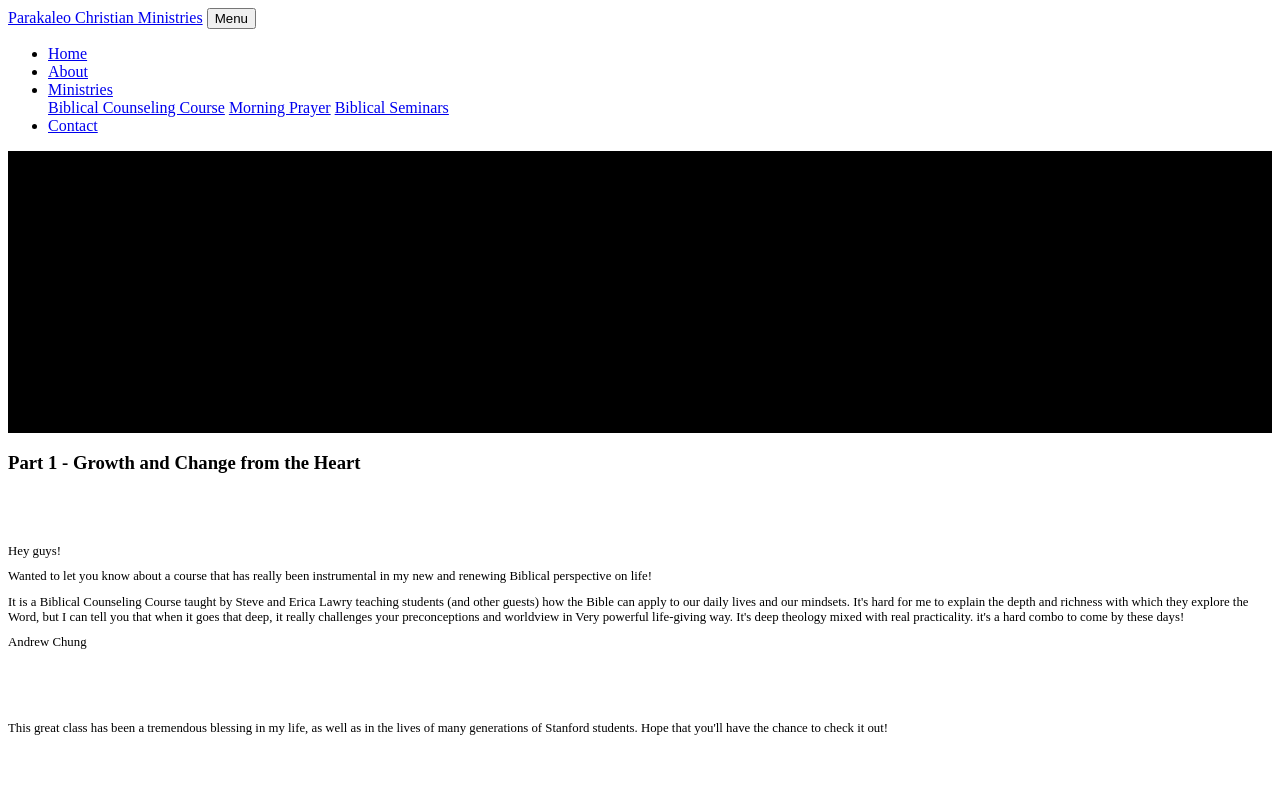
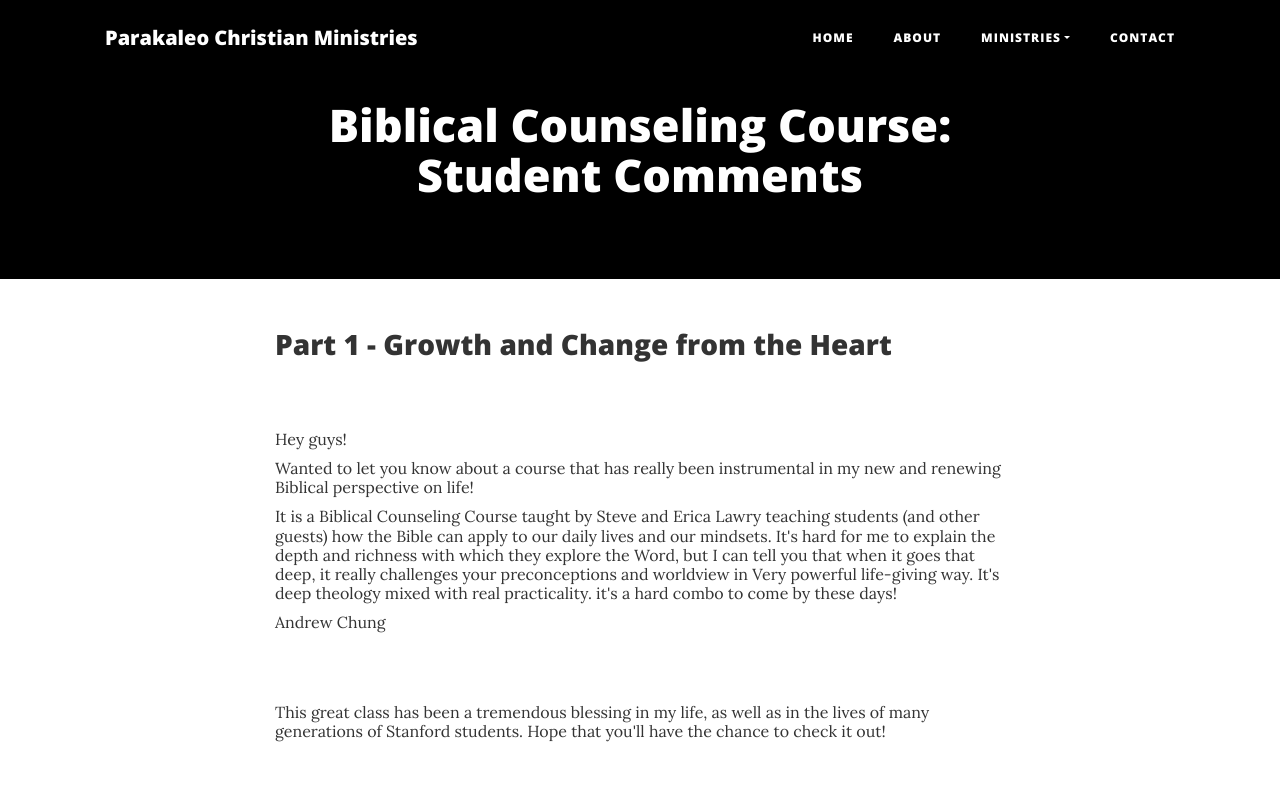
Before and after one commit to parakaleo/stanford-homepage, a website: page comments/part1.html in a window 1280 px wide. Shown: the top 800 px of the page. Drawn offline with nearby package versions, Linux system fonts and the light colour scheme; files that its build step writes are made by us from their sources; the site is published under a folder, as on GitHub Pages, so addresses that start at the root find nothing.

Commit message:
fix links

```diff
--- a/comments/part1.html
+++ b/comments/part1.html
@@ -11,15 +11,15 @@
     <title>Parakaleo Christian Ministries</title>
 
     <!-- Bootstrap core CSS -->
-    <link href="/vendor/bootstrap/css/bootstrap.min.css" rel="stylesheet">
+    <link href="../vendor/bootstrap/css/bootstrap.min.css" rel="stylesheet">
 
     <!-- Custom fonts for this template -->
-    <link href="/vendor/font-awesome/css/font-awesome.min.css" rel="stylesheet" type="text/css">
+    <link href="../vendor/font-awesome/css/font-awesome.min.css" rel="stylesheet" type="text/css">
     <link href='https://fonts.googleapis.com/css?family=Lora:400,700,400italic,700italic' rel='stylesheet' type='text/css'>
     <link href='https://fonts.googleapis.com/css?family=Open+Sans:300italic,400italic,600italic,700italic,800italic,400,300,600,700,800' rel='stylesheet' type='text/css'>
 
     <!-- Custom styles for this template -->
-    <link href="/css/clean-blog.min.css" rel="stylesheet">
+    <link href="../css/clean-blog.min.css" rel="stylesheet">
     <script>if(location.host.split(':')[0]==='localhost'){document.write('<script src="http://localhost:35729/livereload.js?snipver=1"></'+'script>');}</script>
 
   </head>
@@ -37,21 +37,21 @@
         <div class="collapse navbar-collapse" id="navbarResponsive">
           <ul class="navbar-nav ml-auto">
             <li class="nav-item">
-              <a class="nav-link" href="/index.html">Home</a>
+              <a class="nav-link" href="../index.html">Home</a>
             </li>
             <li class="nav-item">
-              <a class="nav-link" href="/about.html">About</a>
+              <a class="nav-link" href="../about.html">About</a>
             </li>
             <li class="nav-item dropdown">
               <a class="nav-link dropdown-toggle" href="#" id="navbarDropdownBlog" data-toggle="dropdown" aria-haspopup="true" aria-expanded="false">Ministries</a>
               <div class="dropdown-menu dropdown-menu-right" aria-labelledby="navbarDropdownBlog">
-                <a class="dropdown-item" href="/course.html">Biblical Counseling Course</a>
-                <a class="dropdown-item" href="/prayer.html">Morning Prayer</a>
-                <a class="dropdown-item" href="/seminars.html">Biblical Seminars</a>
+                <a class="dropdown-item" href="../course.html">Biblical Counseling Course</a>
+                <a class="dropdown-item" href="../prayer.html">Morning Prayer</a>
+                <a class="dropdown-item" href="../seminars.html">Biblical Seminars</a>
               </div>
             </li>
             <li class="nav-item">
-              <a class="nav-link" href="/contact.html">Contact</a>
+              <a class="nav-link" href="../contact.html">Contact</a>
             </li>
           </ul>
         </div>
@@ -153,12 +153,12 @@
     </footer>
 
     <!-- Bootstrap core JavaScript -->
-    <script src="/vendor/jquery/jquery.min.js"></script>
-    <script src="/vendor/popper/popper.min.js"></script>
-    <script src="/vendor/bootstrap/js/bootstrap.min.js"></script>
+    <script src="../vendor/jquery/jquery.min.js"></script>
+    <script src="../vendor/popper/popper.min.js"></script>
+    <script src="../vendor/bootstrap/js/bootstrap.min.js"></script>
 
     <!-- Custom scripts for this template -->
-    <script src="/js/clean-blog.min.js"></script>
+    <script src="../js/clean-blog.min.js"></script>
 
   </body>
 
```
Also changed, not shown: comments/part2.html (+13 -13 lines), comments/part3.html (+13 -13 lines).
